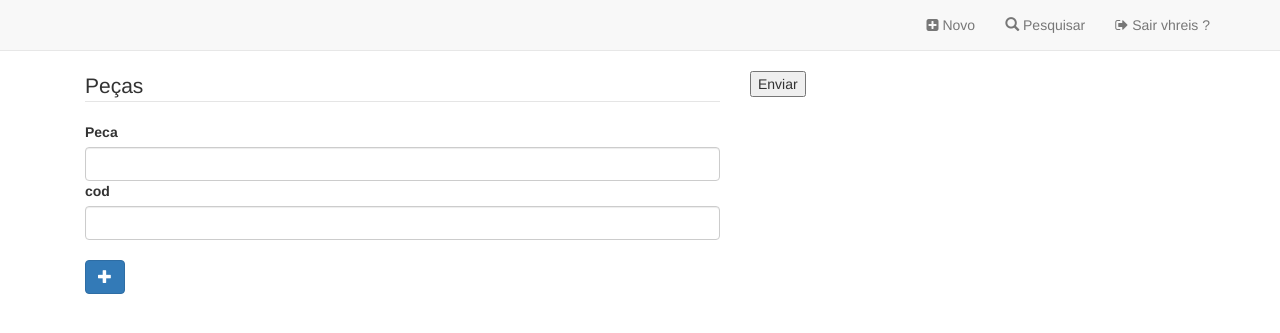
After one commit to victorvhs/buji, a PHP site: page /home/new.php in a window 1280 px wide. The commit adds this page. Shown: the top 333 px of the page. Run offline with PHP 8.4, Linux system fonts and the light colour scheme; a user stored in the database is signed in.

Commit message:
Ajax para gerar mais campos de peças

```diff
--- /dev/null
+++ b/src/home/new.php
@@ -0,0 +1,41 @@
+<?php
+session_start();
+require_once("../db.class.php");
+ if(!isset($_SESSION['usuario'])){
+   header('Location:../index.php?erro=2');
+ }
+ include('menu.php');
+?>
+<div class="container">
+<form id='form'>
+  <div class="form-group col-md-7" id="compra">
+    <div>
+      <fieldset>
+        <legend>Peças</legend>
+        <label for="peca">Peca</label>
+        <input type="text" class="form-control" id="peca"  name="peca[]" >
+        <div class>
+          <label for="cod">cod</label>
+          <input type="text" class="form-control" id="cod"  name="cod[]"  >
+          <br>
+          <button class="add_field_button btn btn-primary"><span class="glyphicon glyphicon-plus" aria-hidden="true"></span></button>
+        </div>
+
+      </fieldset>
+  </div>
+  <div class="form-group col-md-7 compra2">
+  </div>
+</div>
+<div class="col-md-3">
+  <button type="button" name="enviar" id="enviar" >Enviar</button>
+  <div class="" id="resultado">
+
+  </div>
+
+</div>
+</form>
+  </div>
+
+
+</div>
+<script src="../static/js/peca.js"></script>
--- /dev/null
+++ b/src/static/js/peca.js
@@ -0,0 +1,50 @@
+/*$(document).ready(function (){
+
+  $('#peca').change(function procurar() {
+
+      alert("oi");
+
+
+  });
+});
+*/
+
+$(document).ready(function() {
+    var max_fields      = 10; //maximum input boxes allowed
+    var wrapper         = $(".compra2"); //Fields wrapper
+    var add_button      = $(".add_field_button"); //Add button ID
+
+    var x = 1; //initlal text box count
+    $(add_button).click(function(e){ //on add input button click
+        e.preventDefault();
+        if(x < max_fields){ //max input box allowed
+            x++; //text box increment
+            $(wrapper).append('<div>'+
+                                '<fieldset>'+
+                                '<legend> Peça </legend>'+
+                                '<label for="peca">Peca</label>'+
+                                '<input type="text" class="form-control" id="peca"  name="peca[]" >'+
+                                '<label for="cod">cod</label> '+
+                                '<input type="text" class="form-control" id="cod"  name="cod[]" >'+
+                                '<a href="#" class="remove_field btn btn-danger"><span class="glyphicon glyphicon-minus" aria-hidden="true"></span></a>'+
+                                '</fieldset>'+
+                              '</div>'); //add input box
+        }
+    });
+
+    $(wrapper).on("click",".remove_field", function(e){ //user click on remove text
+        e.preventDefault();
+        $(this).parent('fieldset').remove(); x--;
+    })
+    $('#enviar').click(function x(e) {
+      $.ajax({
+        url: 'peca.php',
+        method: 'post',
+        data: $("#form").serialize(),
+        success: function(data){
+        $('#resultado').html(data);
+        }
+      });
+
+    })
+});
--- a/src/static/js/procurar.js
+++ b/src/static/js/procurar.js
@@ -7,7 +7,7 @@ $(document).ready(function (){
         method: 'post',
         data: {'procurar': $('#valProcurar').val()},
         success: function(data){
-        $('#resultado').html(data).show("slow");
+        $('#resultado').html(data);
         }
       });
     }
```
Also changed, not shown: src/bd/BD_NEW.sql (+17 -17 lines), src/home/home.php (+9 -11 lines), src/home/peca.php (added, +29 -0 lines).
